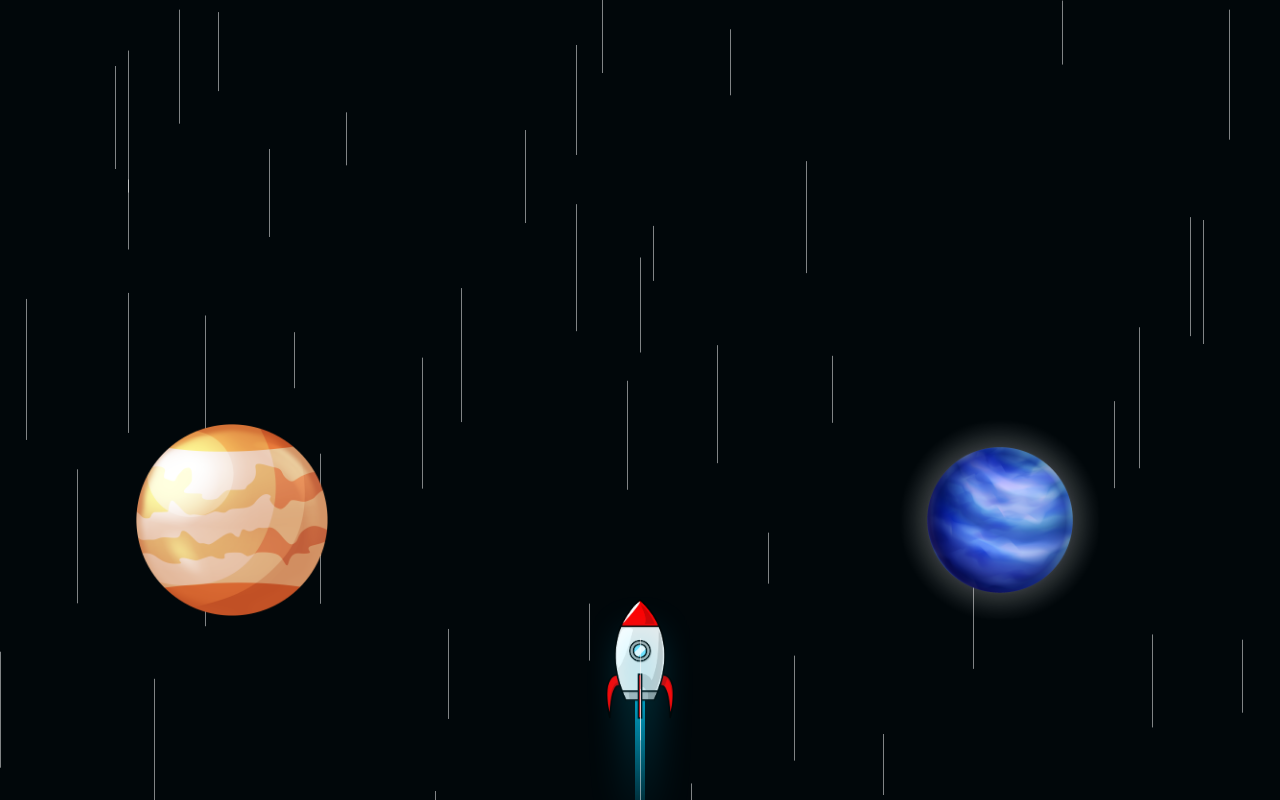
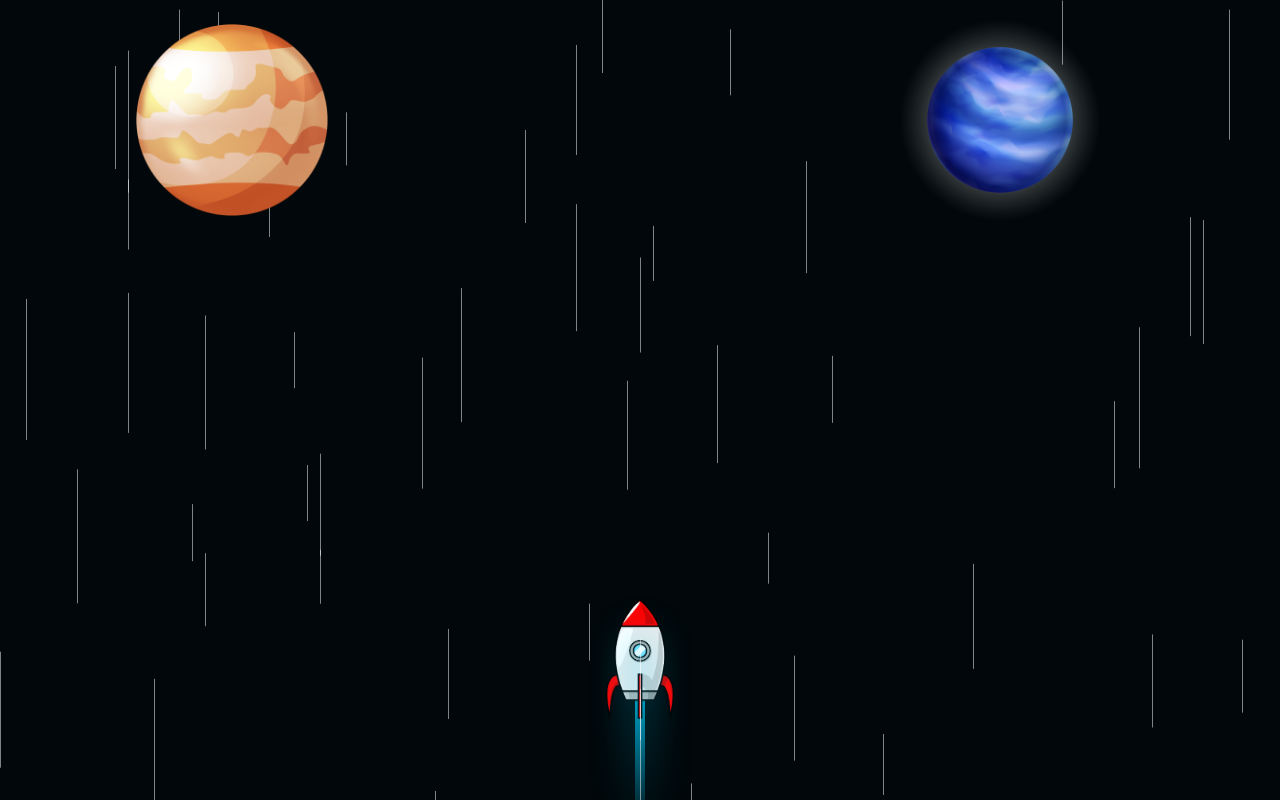
Before and after one commit to vincentw921/portfolio, a React (Create React App) app: page / in a window 1280 px wide. Built offline with nearby package versions, Linux system fonts and the light colour scheme.

Commit message:
Try to clean up code

```diff
--- a/src/components/About.css
+++ b/src/components/About.css
@@ -1,4 +1,4 @@
-.hide {
+.scene .hide {
     display: none;
     position: absolute;
     bottom: 70vh;
@@ -7,14 +7,16 @@
     text-align: center;
 }
 
-.about-logo {
+.scene .about-logo {
     scale: 0.12;
     position: absolute;
-    bottom: -90vh;
+    top: 0;
+    right: 100;
+    bottom: 100vh;
     left: -60%;
 }
 
-.about-logo:hover + .hide {
+.scene .about-logo:hover + .hide {
     left: 40%;
     display: block;
 }
--- a/src/components/OngoingProjects.css
+++ b/src/components/OngoingProjects.css
@@ -7,10 +7,12 @@
     text-align: center;
 }
 
-.ongoing-projects-logo {
+.scene .ongoing-projects-logo {
     scale: 0.12;
     position: absolute;
-    bottom: -90vh;
+    top: 0;
+    right: 100;
+    bottom: 100vh;
     left: 0%;
 }
 
```
